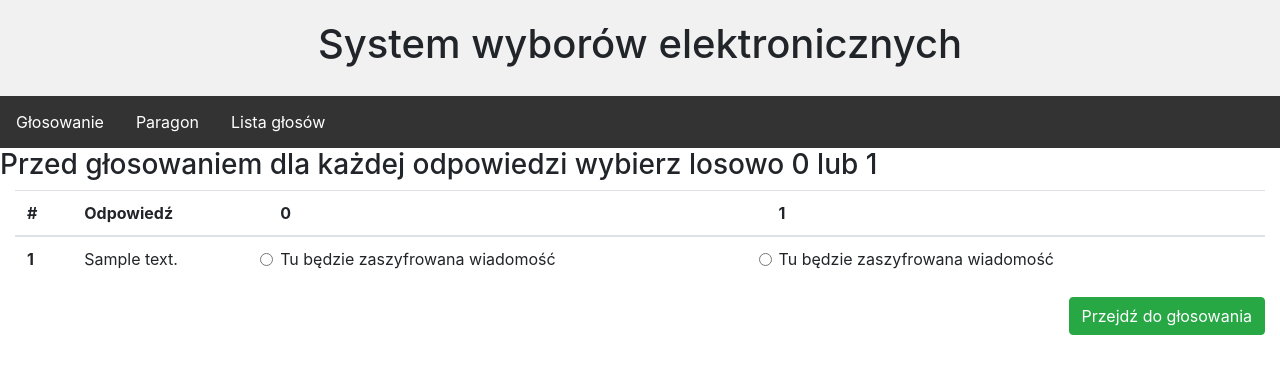
After one commit to pgaska/evoting, a Django app: template voting/polls/templates/polls/choose_digit.html in a window 1280 px wide. The commit adds this page. Shown: the top 374 px of the page. Run offline with Django 3.2, Linux system fonts and the light colour scheme; the template is opened without the code that fills it: most values are stand-ins (such as "Sample title", 1, 10 or a date in 2020); some libraries are stand-ins or nearby versions.

Commit message:
template wyboru digita

```diff
--- /dev/null
+++ b/voting/polls/templates/polls/choose_digit.html
@@ -0,0 +1,59 @@
+<link rel="stylesheet" href="../../static/polls/style.css">{% load static %}
+
+<link rel="stylesheet" type="text/css" href="{% static 'polls/style.css' %}">
+<link rel="stylesheet" href="https://stackpath.bootstrapcdn.com/bootstrap/4.2.1/css/bootstrap.min.css" integrity="sha384-GJzZqFGwb1QTTN6wy59ffF1BuGJpLSa9DkKMp0DgiMDm4iYMj70gZWKYbI706tWS" crossorigin="anonymous">
+<script src="https://stackpath.bootstrapcdn.com/bootstrap/4.2.1/js/bootstrap.min.js" integrity="sha384-B0UglyR+jN6CkvvICOB2joaf5I4l3gm9GU6Hc1og6Ls7i6U/mkkaduKaBhlAXv9k" crossorigin="anonymous"></script>
+<div class="header">
+  <h1>System wyborów elektronicznych</h1>
+</div>
+
+<div class="topnav">
+  <ul>
+  <li><a href="/polls/">Głosowanie</a></li>
+  <li><a href="/polls/receipt">Paragon</a></li>
+  <li><a href="/polls/list">Lista głosów</a></li>
+</ul>
+</div>
+
+<div class="container-fluid">
+  <div class="row">
+    <h3>Przed głosowaniem dla każdej odpowiedzi wybierz losowo 0 lub 1</h3>
+  </div>
+  <div class="row">
+    <div class="col-lg-12 order-1 order-lg-2">
+      <form method="post">
+            <table class="table">
+                <thead>
+                <tr>
+                  <th scope="col">#</th>
+                  <th scope="col">Odpowiedź</th>
+                  <th scope="col">0</th>
+                  <th scope="col">1</th>
+                </tr>
+                </thead>
+              <tbody>
+              {% for choice in question.choice_set.all %}
+              <tr>
+                <th scope="row">{{ forloop.counter }}</th>
+                <td>{{choice.choice_text}}</td>
+                <td>
+                    <input class="form-check-input" type="radio" name="choice{{choice.id}}" id="choice0{{choice.id}}">
+                    <label class="form-check-label" for="choice0{{choice.id}}">
+                      Tu będzie zaszyfrowana wiadomość
+                    </label>
+                </td>
+                <td>
+                    <input class="form-check-input" type="radio" name="choice{{choice.id}}" id="choice1{{choice.id}}">
+                    <label class="form-check-label" for="choice1{{choice.id}}">
+                      Tu będzie zaszyfrowana wiadomość
+                    </label>
+                </td>
+              </tr>
+              {% endfor %}
+              </tbody>
+            </table>
+          <input type="submit" value="Przejdź do głosowania" class="btn btn-success float-right">
+        </form>
+    </div>
+  </div>
+</div>
--- a/voting/polls/templates/polls/index.html
+++ b/voting/polls/templates/polls/index.html
@@ -21,7 +21,7 @@
   {% if questions %}
     <ul>
     {% for question in questions %}
-        <li><a href="/polls/{{ question.id }}/">{{ question.question_text }}</a></li>
+        <li><a href="/polls/{{ question.id }}/choose_digit">{{ question.question_text }}</a></li>
     {% endfor %}
     </ul>
 {% else %}
--- a/voting/polls/urls.py
+++ b/voting/polls/urls.py
@@ -4,6 +4,7 @@ from . import views
 
 urlpatterns = [
     path('', views.index, name='index'),
+    path('<int:question_id>/choose_digit', views.choose_digit, name='choose_digit'),
     path('<int:question_id>/', views.details, name='details'),
     path('list', views.list, name='list'),
     path('receipt', views.receipt, name='receipt'),
--- a/voting/polls/views.py
+++ b/voting/polls/views.py
@@ -16,3 +16,7 @@ def receipt(request):
 def details(request, question_id):
     question = get_object_or_404(Question, pk=question_id)
     return render(request, 'polls/details.html', {'question':question})
+
+def choose_digit(request, question_id):
+    question = get_object_or_404(Question, pk=question_id)
+    return render(request, 'polls/choose_digit.html', {'question':question})
```
